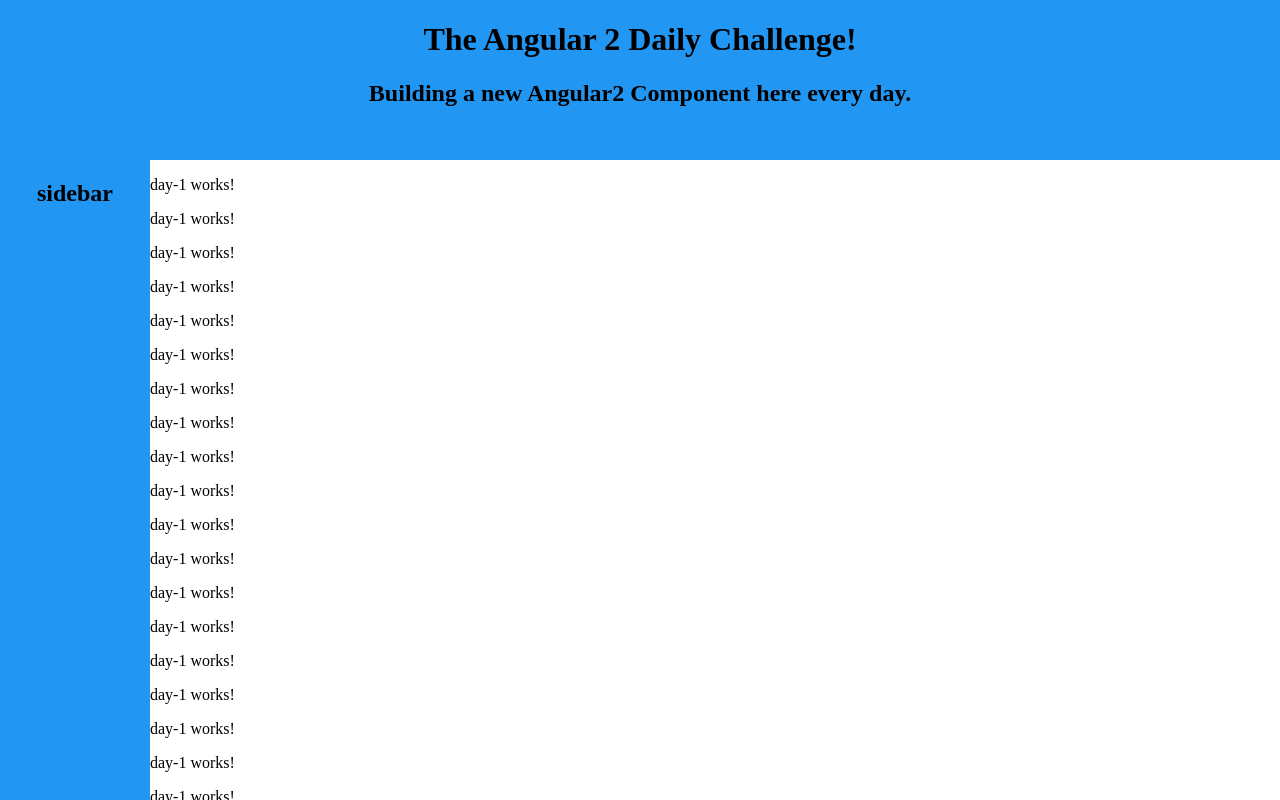
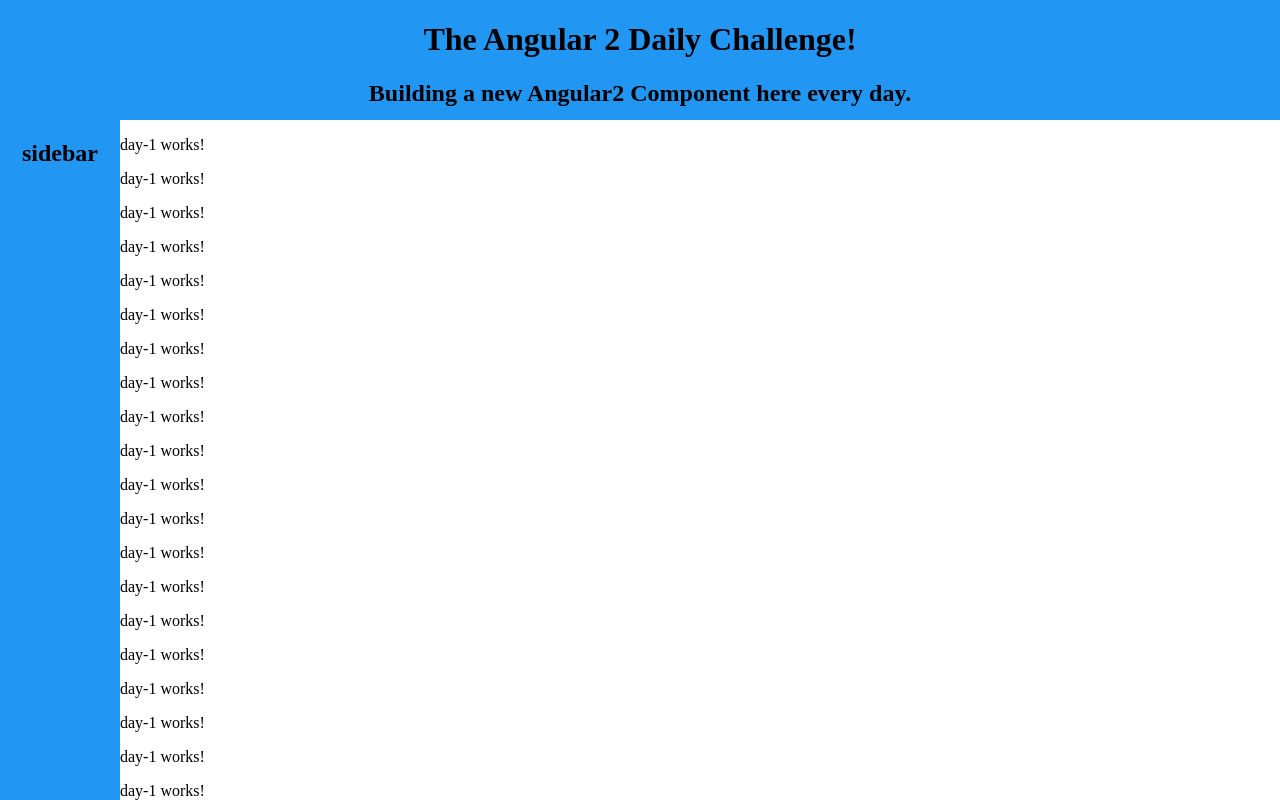
Before and after one commit to mikelseverson/angular2-challenge, an Angular app: page / in a window 1280 px wide. Built offline with nearby package versions, Linux system fonts and the light colour scheme.

Commit message:
skeleton: minor style adjustments *Lowered header height from 20vh to 15vh *Lowered sidebar width from 150px to 120px

```diff
--- a/src/app/app.component.css
+++ b/src/app/app.component.css
@@ -1,23 +1,23 @@
 header {
-    height: 20vh;
+    height: 15vh;
     overflow: hidden;
     text-align: center;
     background-color: #2196F3;
     margin: 0;
 }
 main {
-    height: 80vh;
+    height: 85vh;
     width: 100%;
 }
 main > aside {
-    width: 150px;
+    width: 120px;
     height: 100%;
     float: left;
     text-align: center;
     background-color: #2196F3;
 }
 main > section {
-    margin-left: 150px;
+    margin-left: 120px;
     height: 100%;
     overflow-y: scroll;
 }
```
